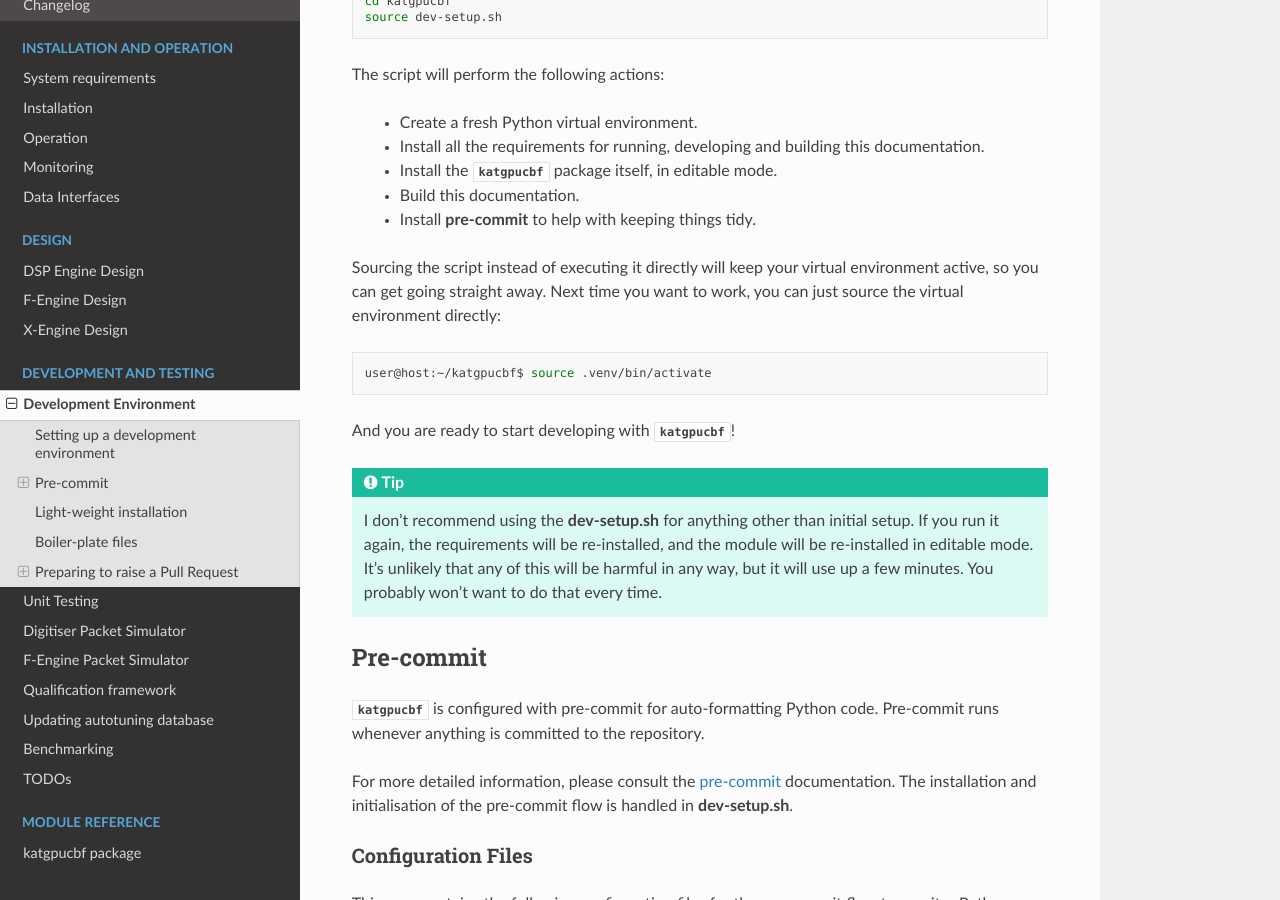
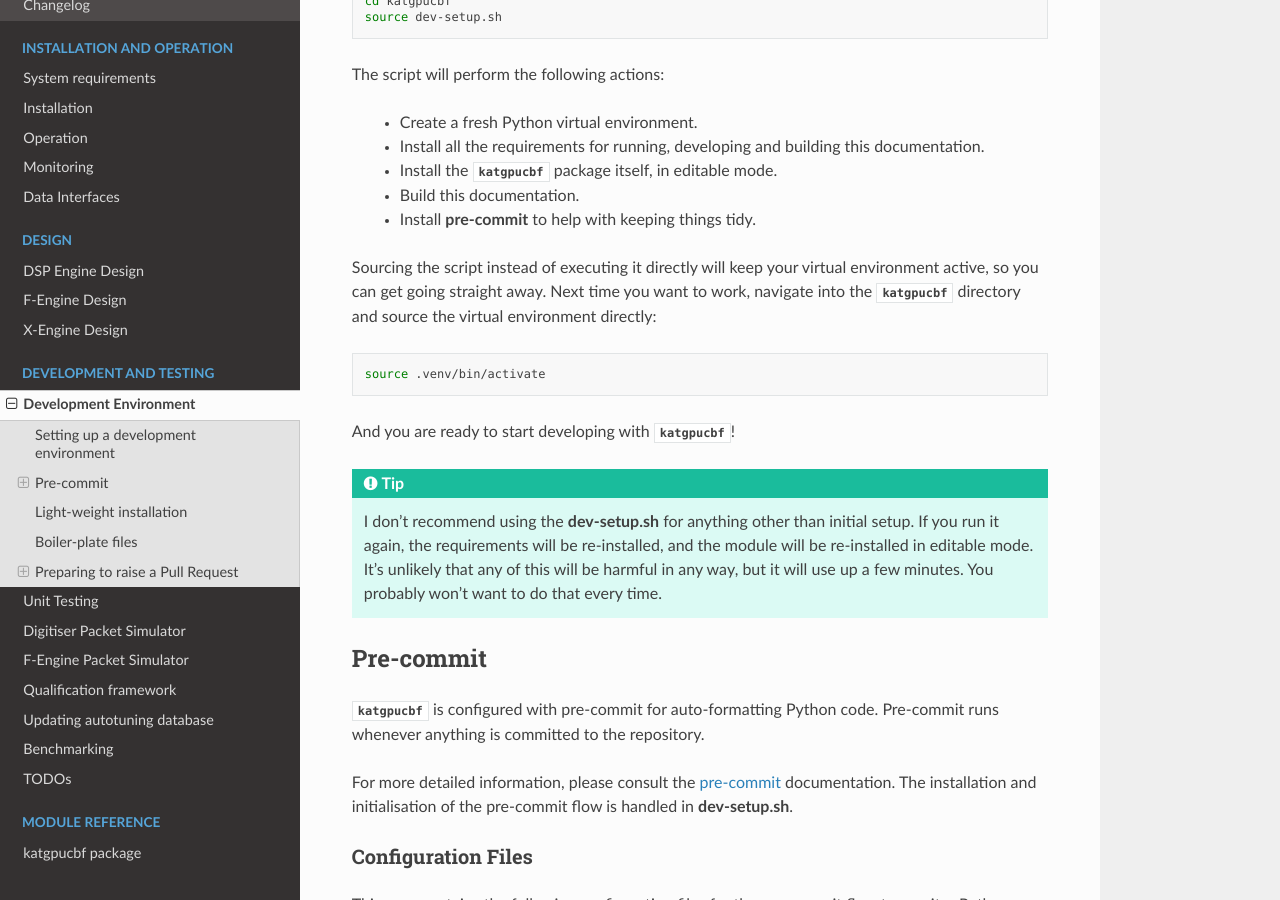
Before and after one commit to ska-sa/katgpucbf, a Sphinx documentation site: the page built from doc/dev-guide.rst, in a window 1280 px wide and 900 px high, scrolled down 399 px. Built offline with Sphinx 7.4.7 and the Read the Docs theme 2.0.0, drawn with Linux system fonts in a browser that asks for light colours; the version number could not be read and is left out; some of the changed text lies outside the part shown.

Commit message:
Tweak sphinx-apidoc discussion in dev-guide
Contributes to: NGC-1159.

```diff
--- a/doc/dev-guide.rst
+++ b/doc/dev-guide.rst
@@ -31,11 +31,12 @@
 
 Sourcing the script instead of executing it directly will keep your virtual
 environment active, so you can get going straight away. Next time you want to
-work, you can just source the virtual environment directly:
+work, navigate into the :mod:`katgpucbf` directory and source the virtual
+environment directly:
 
 .. code-block:: bash
 
-  user@host:~/katgpucbf$ source .venv/bin/activate
+  source .venv/bin/activate
 
 And you are ready to start developing with :mod:`katgpucbf`!
 
@@ -156,15 +157,14 @@
 :external+sphinx-apidoc:doc:`sphinx-apidoc <index>` provides a manner to generate
 module documentation as reStructuredText. If you, the developer, add or remove
 a module or file, execute the full ``sphinx-apidoc`` command below to regenerate
-the module documentation with your updates.
+the module documentation with your updates. The incantation below is run from the
+root :mod:`katgpucbf` directory.
 
 .. code-block:: bash
 
-  user@host:~/katgpucbf$ sphinx-apidoc -efo doc/ src/
+  sphinx-apidoc -efo doc/ src/
 
 .. note::
 
     The above command will likely generate a :file:`modules.rst` file, which is
-    not necessary to commit. Furthermore, if you aren't comfortable generating
-    the documents straight away, you can append a ``--dry-run`` to the above
-    command to see what files will be generated.
+    not necessary to commit.
```
